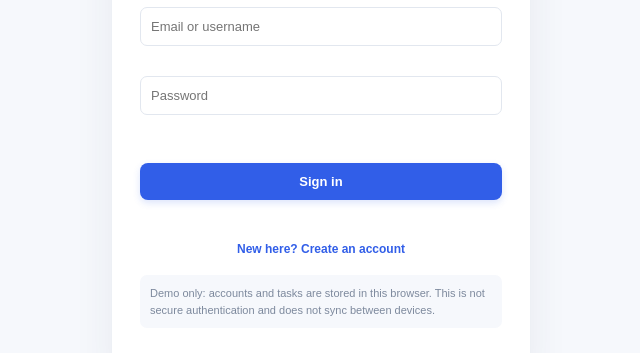
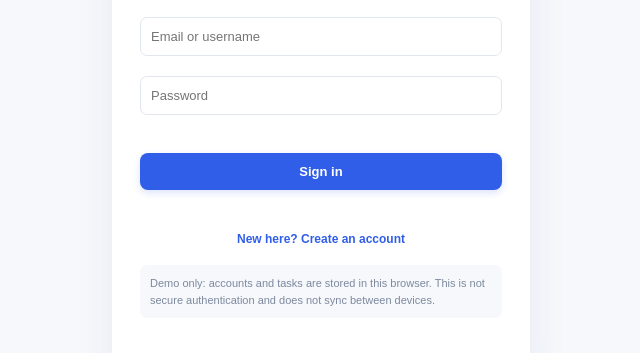
Before and after one commit to MiguelSperle/organize-tasks, a plain HTML site: page index.html in a window 1280 px wide. Shown: the part 297-650 px from the top of the page, without its empty margins (319-959 px from the left). Drawn offline with Linux system fonts and the light colour scheme.

Commit message:
Update index.html

```diff
--- a/index.html
+++ b/index.html
@@ -529,7 +529,7 @@
     .auth-message { min-height: 18px; margin-top: 12px; color: #c43e3e; font-size: 12px; }
     .auth-message.success { color: #238a58; font-weight: 600; }
     .auth-field-error { display: block; min-height: 0; margin-top: 4px; color: #c43e3e; font-size: 11px; }
-    .auth-card .auth-field-error, .profile-card .field-error { min-height: 18px; margin: 4px 0 8px; line-height: 1.35; }
+    .auth-card .auth-field-error, .profile-card .field-error { min-height: 14px; margin: 2px 0 4px; line-height: 1.25; }
     .auth-note { margin-top: 18px !important; padding: 10px; border-radius: 7px; background: #f6f8fc; font-size: 11px !important; }
     .account-controls { display: flex; gap: 10px; align-items: center; }
 
```
